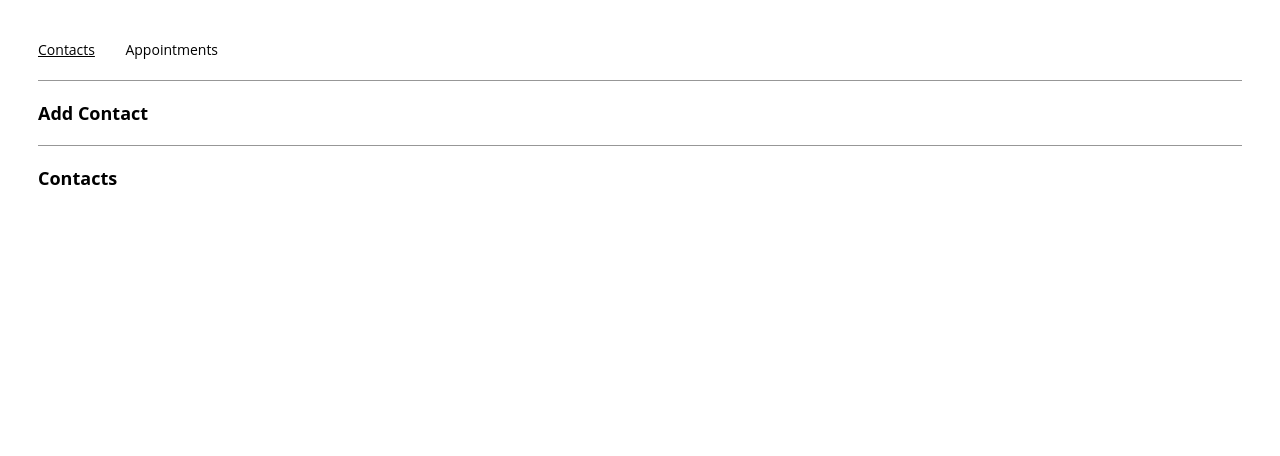
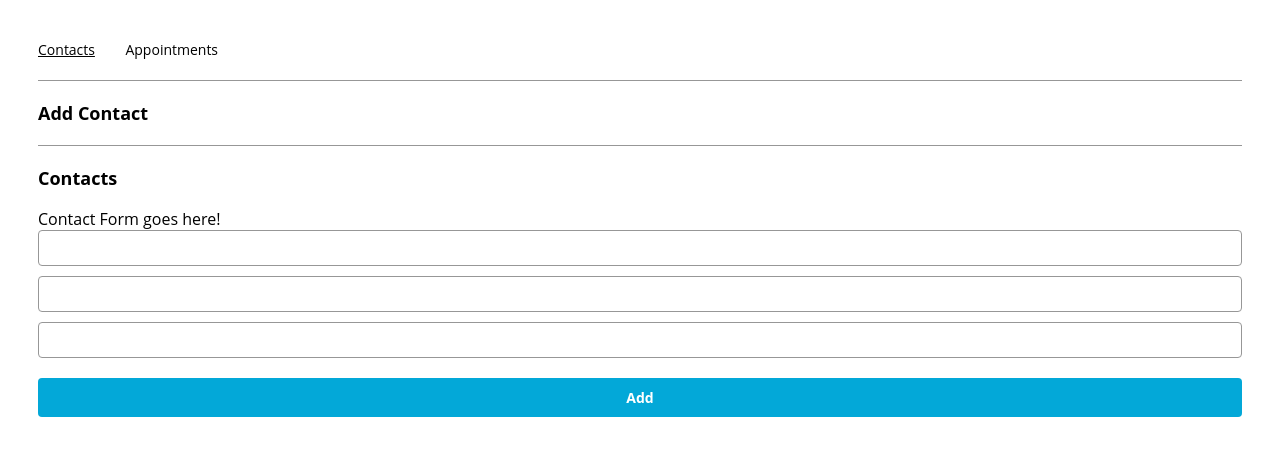
Before and after one commit to kekskiller/appointment-planner, a React (Create React App) app: page /contacts in a window 1280 px wide. Shown: the top 456 px of the page. Built offline with nearby package versions, Linux system fonts and the light colour scheme.

Commit message:
basic structure

```diff
--- a/src/components/contactForm/ContactForm.js
+++ b/src/components/contactForm/ContactForm.js
@@ -10,16 +10,17 @@ Requirements:
 
 import React from "react";
 
-export const ContactForm = ({
-  name,
-  setName,
-  phone,
-  setPhone,
-  email,
-  setEmail,
-  handleSubmit
-}) => {
+export const ContactForm = (props) => {
+
+  const handleChange = props.handleChange;
+
   return (
-    ContactForm
+    <form>
+      <input type='text' name='name' onChange={handleChange}></input>
+      <input type='text' name='phone' onChange={handleChange}></input>
+      <input type ='text' name='email' onChange={handleChange}></input>
+      <input type='submit' value='Add' />
+
+    </form>
   );
 };
--- a/src/containers/contactsPage/ContactsPage.js
+++ b/src/containers/contactsPage/ContactsPage.js
@@ -1,11 +1,11 @@
 /*
 ✓
 Requirements:
--> Receive two props:
-    - The current list of contacts
-    - A callback function for adding a new contact
+✓ Receive two props:
+    ✓ The current list of contacts
+    ✓ A callback function for adding a new contact
 -> Keep track of three local state values: the current name, phone, and email entered into the form
--> Check for duplicates whenever the name in the form changes and indicate the name is a duplicate
+-> Check for duplicates whenever the NAME in the form changes and indicate the name is a duplicate
 -> Only add a new contact on form submission if it does not duplicate an existing contact’s name
 -> A successful submission should clear the form
 -> In the Add Contact section, render a ContactForm with the following passed via props:
@@ -13,15 +13,34 @@ Requirements:
     - local state variable setter functions
     - handleSubmit callback function
 -> In the Contacts section, render a TileList with the contact array passed via props
+
+const found = arr.some(el => el.username === name);
 */
 
-import React from "react";
+import React, {useState} from "react";
+import { ContactForm } from "../../components/contactForm/ContactForm";
 
-export const ContactsPage = () => {
-  /*
-  Define state variables for
-  contact info and duplicate check
-  */
+export const ContactsPage = (props) => {
+  const contactList = props.contacts;
+  const addContact = props.addContact;
+
+  /*  Define state variables for contact info and duplicate check */
+  const [name, setName] = useState();
+  const [phone, setPhone] = useState();
+  const [email, setEmail] = useState();
+
+  const [newContactInfo, setNewContactInfo] = useState(); //new object to add
+
+  const handleChange = (key, value) => {
+    alert('yay!')
+  }
+
+  const isDuplicate = false;
+
+  const nameCheck =(value) => {
+
+
+  }
 
   const handleSubmit = (e) => {
     e.preventDefault();
@@ -44,6 +63,11 @@ export const ContactsPage = () => {
       <hr />
       <section>
         <h2>Contacts</h2>
+        Contact Form goes here!
+        <ContactForm
+          handleChange={handleChange}
+          handleSubmit={handleSubmit}
+        />
       </section>
     </div>
   );
```
